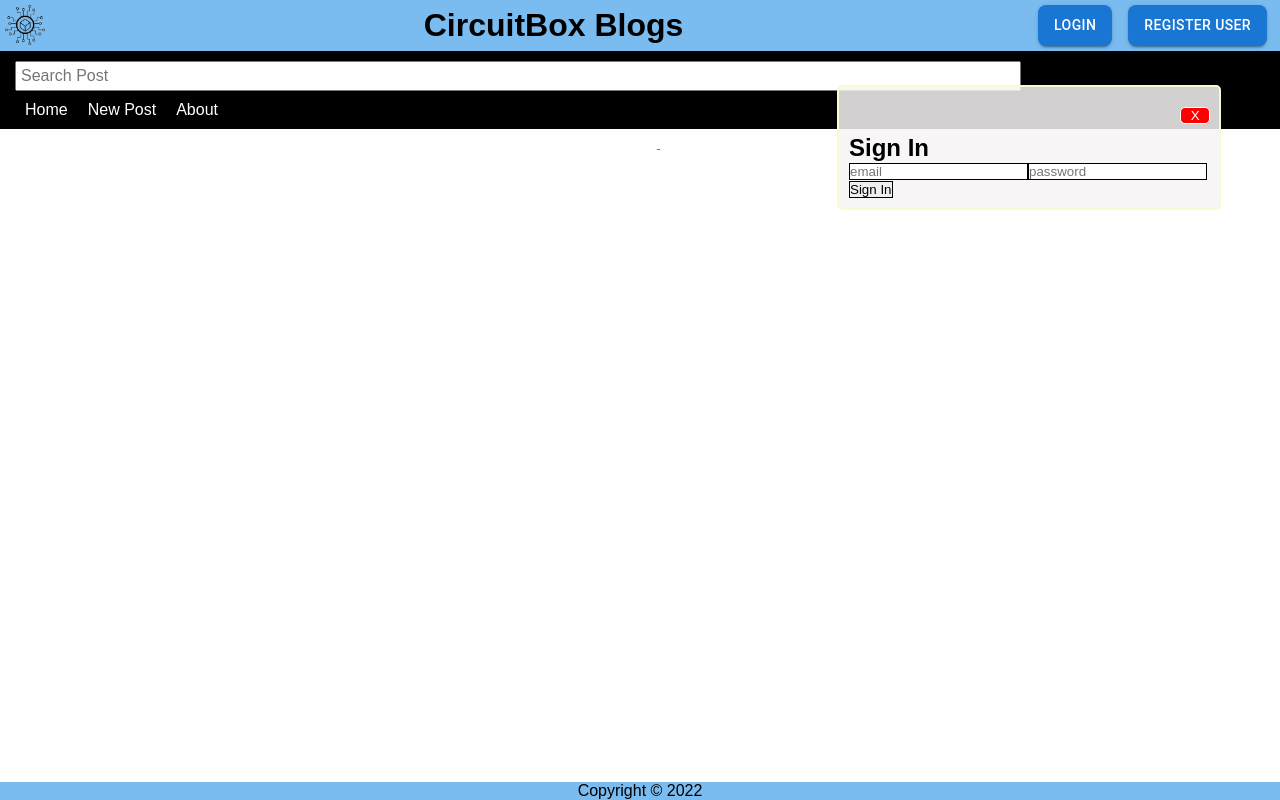
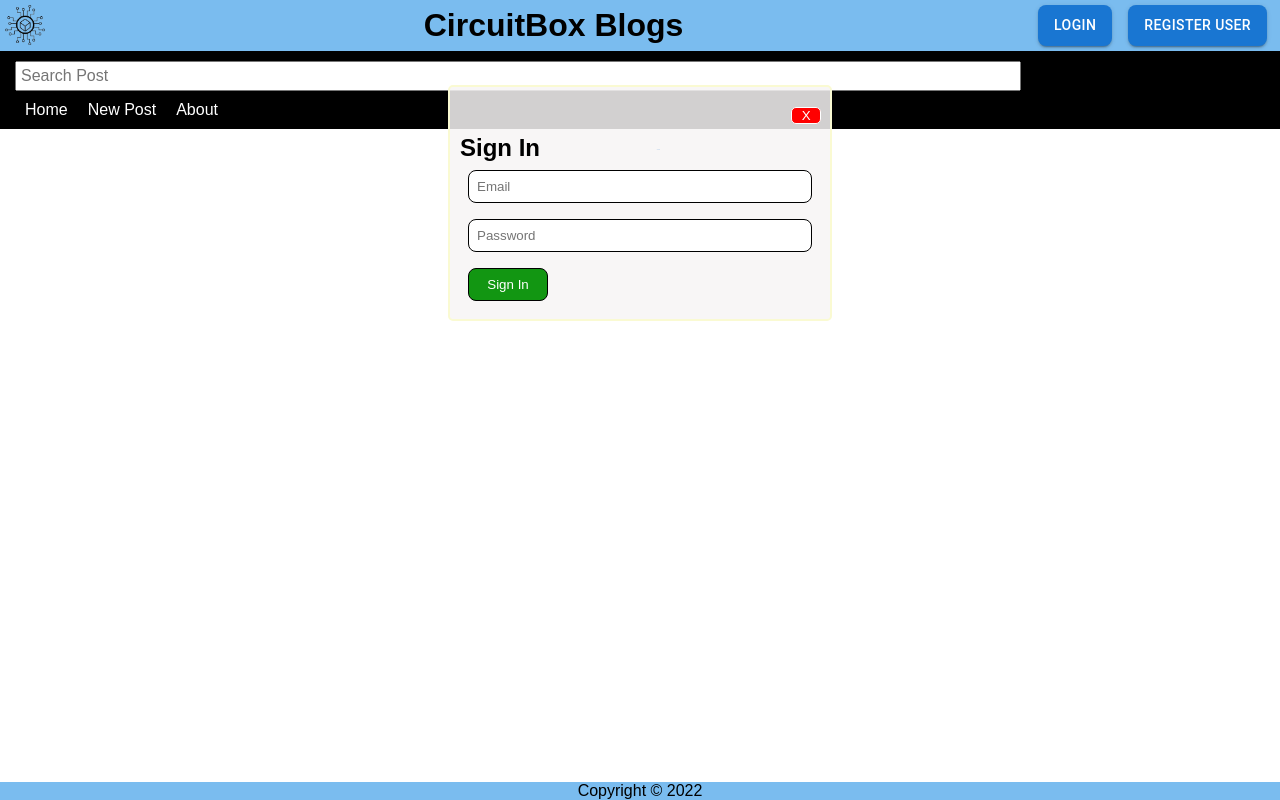
Before and after one commit to Faizal1998/cook-app, a React (Create React App) app: page / in a window 1280 px wide. Both pictures are taken after a click on the button "LOGIN". Built offline with nearby package versions, Linux system fonts and the light colour scheme; no server answers; the database is empty.

Commit message:
Fixing the bugs for BA-1 (adding auth to users)

```diff
--- a/src/App.js
+++ b/src/App.js
@@ -153,7 +153,7 @@ function App() {
   const handleEdit = async (id) => {
     const datetime = format(new Date(), 'MMMM dd, yyyy pp');
     console.log(editBody, editTitle)
-    const updatedPost = { id, title: editTitle, datetime, body: editBody };
+    const updatedPost = { id, title: editTitle, datetime, body: editBody, author: displayName };
     try {
       /* const response=await api.put(`/posts/${id}`,updatedPost) */
       keys.map((dbkey) => {
--- a/src/Components/Header.js
+++ b/src/Components/Header.js
@@ -21,18 +21,13 @@ const Header = ({ title, displayName, isLoggedIn, setIsLoggedIn, setDisplayName
     event.preventDefault()
     console.log("handleSignUp");
     document.getElementById("signup").style.display = "flex";
+    document.getElementById("signin").style.display = "none";
   }
   const handleSignIn = (event) => {
     event.preventDefault()
     console.log("handleSignUp");
     document.getElementById("signin").style.display = "flex";
-  }
-  const handleDropDown = (e) => {
-    return (
-      <div id='profileDropDown'>
-        hello
-      </div>
-    )
+    document.getElementById("signup").style.display = "none";
   }
 
   return (
--- a/src/Components/SignIn.js
+++ b/src/Components/SignIn.js
@@ -72,7 +72,10 @@ class SignIn extends React.Component {
             this.setState({ SIGN_IN: true })
             this.props.setIsLoggedIn(true)
             this.props.setDisplayName(user.user.displayName);
-            this.props.setAccessToken(user.user.accessToken)
+            this.props.setAccessToken(user.user.accessToken);
+            document.getElementById("signin").style.display = "none"
+
+            // document.getElementById("signinForm").reset()
         } catch (error) {
             this.props.setIsLoggedIn(false)
             this.setState({ SIGN_IN: false })
@@ -122,10 +125,10 @@ class SignIn extends React.Component {
         // console.log(this.state.SIGN_IN, this.props.isLogged)
         // if (this.props.isLogged) {
 
-        document.getElementById("signin").style.display = "none"
-        // }
+        // document.getElementById("signin").style.display = "none"
+        // // }
 
-        document.getElementById("signinForm").reset()
+        // document.getElementById("signinForm").reset()
         return <Alert severity="success">This is a success message!</Alert>
     }
     // signout = (e) => {
@@ -144,9 +147,9 @@ class SignIn extends React.Component {
                     {this.state.SIGN_IN ? <h4 className="text-success">Logged in successfully</h4> : <h4 className="text-danger">{this.state.errorMsg}</h4>}
                     <form id='signinForm' className='d-flex justify-content-center row' onSubmit={this.onSigninSubmit}>
 
-                        <input type='email' required name="email" className='form-control m-3' placeholder='email' onChange={this.signinHandler} />
-                        <input type='password' required name='password' className='form-control m-3' placeholder='password' onChange={this.signinHandler} />
-                        <input type='submit' name='submit' className='form-control btn btn-success text-white col-3 m-2' value='Sign In' />
+                        <input type='email' required name="email" className='form-control m-3' placeholder='Email' onChange={this.signinHandler} />
+                        <input type='password' required name='password' className='form-control m-3' placeholder='Password' onChange={this.signinHandler} />
+                        <input type='submit' name='submit' className='signInButton form-control btn btn-success text-white col-3 m-2' value='Sign In' />
                         {this.state.SIGN_IN && <button onClick={() => (document.getElementById("signup").style.display = "flex")} className='form-control btn btn-success text-white col-3 m-2'>Sign Up</button>}
 
 
--- a/src/Components/SignUp.js
+++ b/src/Components/SignUp.js
@@ -115,15 +115,15 @@ const Signup = ({ setIsLoggedIn, displayName, setDisplayName, setAccessToken })
             <form id="signupForm" onSubmit={(event) => onSubmitSignUp(event)}>
                 <input type="text" className="inputEle" id="name" placeholder="Name*" name="name" value={name} onChange={(event) => onChangeHandler(event)} />
                 <input type="email" className="inputEle" id="email" placeholder="Email*" required name="email" value={email} onChange={(event) => onChangeHandler(event)} />
-                <input type="tel" className="inputEle" id="mobile" placeholder="Mobile No" name="mobile" value={mobile} onChange={(event) => onChangeHandler(event)} />
+                {/* <input type="tel" className="inputEle" id="mobile" placeholder="Mobile No" name="mobile" value={mobile} onChange={(event) => onChangeHandler(event)} /> */}
                 <input type="password" className="inputEle" id="password" placeholder="Password*" required name="password" value={password} onChange={(event) => onChangeHandler(event)} />
-                <label className="inputEle dob text-dark" for="dob">DOB</label>
+                {/* <label className="inputEle dob text-dark" for="dob">DOB</label>
                 <input type="date" className="inputEle" id="dob" placeholder="Name" name="dob" value={dob} onChange={(event) => onChangeHandler(event)} />
 
                 <div className="inputEle" >
                     <label className="text-dark" ><input name="gender" type="radio" value="male" onClick={(event) => onChangeHandler(event)} />Male</label>
                     <label className="text-dark" ><input name="gender" type="radio" value="female" onClick={(event) => onChangeHandler(event)} />Female</label>
-                </div>
+                </div> */}
                 <input type="submit" id="submitSignUp" name="submit" value="Create Account" />
                 {/* <Route>
                     <NavLink to="/" className="signupMain">Back to Main Page</NavLink>
--- a/src/Components/css/SignIn.css
+++ b/src/Components/css/SignIn.css
@@ -3,7 +3,7 @@
     display: none;
     flex-direction: column;
     top: 10%;
-    left: 65%;
+    /* left: 65%; */
     border: 2px solid lightgoldenrodyellow;
     border-radius: 5px;
     width: 30%;
@@ -38,13 +38,34 @@
     border-radius: 5px;
     margin: 10px;
     margin-left: 92%;
+    cursor: pointer;
 }
 
 #signin input {
     border: 1px solid black;
+    border-radius: 0.5rem;
+    padding: 0.5rem;
+    display: flex;
+    margin: 0.5rem;
 }
 
 .signinMain:hover {
     background-color: rgb(1, 1, 151);
     text-decoration: none;
 }
+
+#signinForm {
+    display: flex;
+    justify-content: center;
+    flex-direction: column;
+
+}
+
+.signInButton {
+    background-color: var(--green);
+    color: white;
+    width: 5rem;
+    text-align: center;
+    justify-content: center;
+    cursor: pointer;
+}
--- a/src/Components/css/SignUp.css
+++ b/src/Components/css/SignUp.css
@@ -4,7 +4,7 @@
     display: none;
     flex-direction: column;
     top: 10%;
-    left: 55%;
+    /* left: 55%; */
     border: 2px solid lightgoldenrodyellow;
     border-radius: 5px;
     width: 40%;
@@ -48,6 +48,7 @@
     padding: 10px;
     font-size: 20px;
     border-radius: 5px;
+    cursor: pointer;
 }
 
 .signupMain {
--- a/src/Post/Post.css
+++ b/src/Post/Post.css
@@ -1,4 +1,4 @@
-.Post {
+.mainPagePost {
   display: flex;
   width: 100%;
   flex-direction: column;
@@ -6,18 +6,18 @@
   /* border-bottom: 2px solid rgba(0, 0, 0, 0.078); */
 }
 
-.Post h2 {
+.mainPagePost h2 {
   color: black;
   /* font-size: 1rem; */
   padding-bottom: 5px;
 }
 
-.PostDate {
+.mainPagePostDate {
   color: black;
   font-size: smaller;
 }
 
-.PostBody {
+.mainPagePostBody {
   display: inline-block;
   height: 1.5rem;
   padding: 10px 0px 20px 0px;
@@ -51,7 +51,7 @@
   cursor: pointer;
 }
 
-.Post a:-webkit-any-link {
+.mainPagePost a:-webkit-any-link {
   text-decoration: none;
 }
 
--- a/src/Post/Post.js
+++ b/src/Post/Post.js
@@ -5,13 +5,13 @@ import './Post.css'
 const Post = ({ post }) => {
   return (
     <>
-      <article className='Post'>
+      <article className='mainPagePost'>
         <Link to={`/post/${post.id}`}>
           <h2>{post.title}</h2>
-          <p className='PostDate'>{post.datetime}</p>
+          <p className='mainPagePostDate'>{post.datetime}</p>
 
         </Link>
-        <p className='PostBody'><strong>{post.author ? post.author : "Anonymous"} : </strong>{
+        <p className='mainPagePostBody'><strong>{post.author ? post.author : "Anonymous"} : </strong>{
           // (post.body).length <= 50
           //   ?
           post.body
--- a/src/Post/PostPage.js
+++ b/src/Post/PostPage.js
@@ -1,5 +1,5 @@
 import { Link, useParams } from 'react-router-dom'
-import './Post.css'
+import './css/PostPage.css'
 const PostPage = ({ posts, displayName, handleDelete }) => {
   const { id } = useParams();
   const post = posts.find(post => (post.id).toString() === id);
@@ -13,7 +13,7 @@ const PostPage = ({ posts, displayName, handleDelete }) => {
       )
     })
   return (
-    <main className='Post'>
+    <main className='PostPage'>
       <article className='Post'>
         {post &&
           <>
@@ -22,7 +22,7 @@ const PostPage = ({ posts, displayName, handleDelete }) => {
             <p className='PostBody'><strong>{post.author ? post.author : "Anonymous"} : </strong>{Body()}</p>
 
             <div className='buttonFlex'>
-              {(post.author === displayName || post.author == "") ?   //can add admin role to edit and delete post in future
+              {(post.author === displayName || post.author == "" || post.author === undefined) ?   //can add admin role to edit and delete post in future
                 <>
                   <Link to={`/edit/${post.id}`}>
                     <button className='EditButton'>Edit</button>
--- /dev/null
+++ b/src/Post/css/PostPage.css
@@ -0,0 +1,58 @@
+.Post {
+    display: flex;
+    width: 100%;
+    flex-direction: column;
+    padding: 10px 10px 0px 10px;
+    /* border-bottom: 2px solid rgba(0, 0, 0, 0.078); */
+}
+
+.Post h2 {
+    color: black;
+    /* font-size: 1rem; */
+    padding-bottom: 5px;
+}
+
+.PostDate {
+    color: black;
+    font-size: smaller;
+}
+
+.PostBody {
+    display: inline-block;
+    padding: 10px 0px 20px 0px;
+
+    /* white-space: nowrap; */
+}
+
+.DeleteButton {
+    width: 50px;
+    height: 20px;
+    background-color: red;
+    border: 0;
+    color: aliceblue;
+    font-weight: bold;
+    border-radius: 10px;
+    cursor: pointer;
+    margin-left: 10px;
+}
+
+.EditButton {
+    width: 50px;
+    height: 20px;
+    background-color: rgb(0, 0, 0);
+    border: 0;
+    color: aliceblue;
+    font-weight: bold;
+    border-radius: 10px;
+    cursor: pointer;
+}
+
+.Post a:-webkit-any-link {
+    text-decoration: none;
+}
+
+.PostNotFound {
+    margin-top: 20px;
+    color: red;
+    text-decoration: underline;
+}
```
